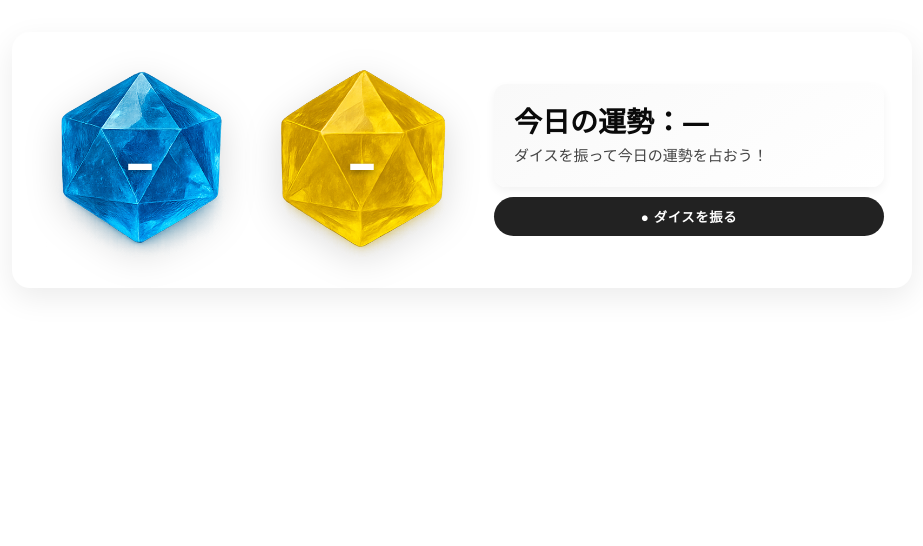
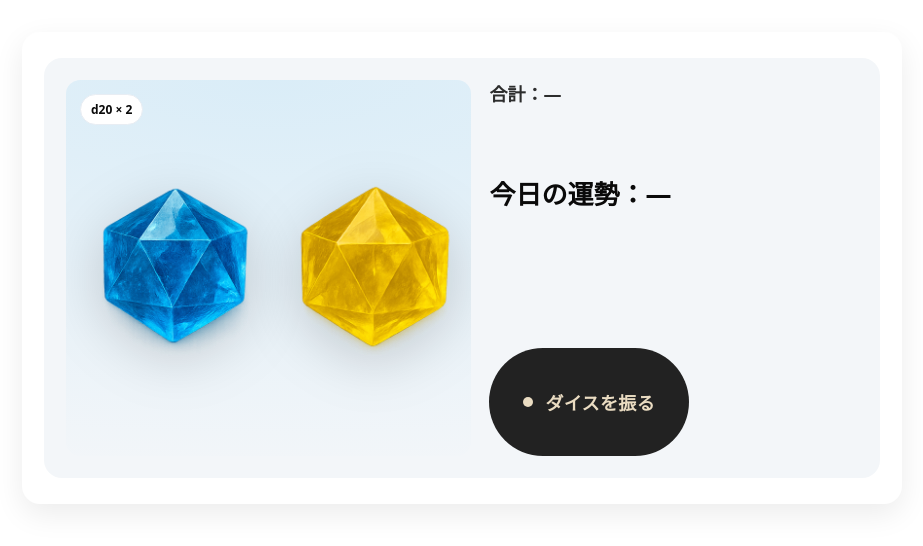
Before and after one commit to toshi0120noma-spec/disce, a plain HTML site: page index.html in a window 1280 px wide. Shown: the whole page, without its empty margins (178-1101 px from the left). Drawn offline with Linux system fonts and the light colour scheme.

Commit message:
Update index.html

```diff
--- a/index.html
+++ b/index.html
@@ -6,202 +6,236 @@
 <title>Dice Fortune | げーまー哲</title>
 <style>
   :root{
-    --accent:#24AAED;
-    --accent2:#FFD54F;
-    --bg:#ffffff;
-    --ink:#0a0a0a;
-    --soft:#f3f6f9;
-    --radius:18px;
-    --shadow:0 10px 30px rgba(0,0,0,.08);
+    --accent:#24AAED; --ink:#0a0a0a; --bg:#ffffff; --soft:#f3f6f9;
+    --radius:18px; --shadow:0 10px 30px rgba(0,0,0,.08);
+    --btn-bg:#222; --btn-ink:#EADCC2;
+  }
+  html,body{height:100%;background:var(--bg);color:var(--ink);
+    font-family:ui-sans-serif,system-ui,-apple-system,Segoe UI,Roboto,Helvetica,Arial,"Noto Sans JP","Hiragino Kaku Gothic ProN","Yu Gothic UI","Yu Gothic",Meiryo,sans-serif;}
+  .wrap{max-width:880px;margin:0 auto;padding:24px}
+  .card{background:#fff;border-radius:var(--radius);box-shadow:var(--shadow);padding:22px}
+
+  .stage{margin:4px 0;border-radius:var(--radius);background:var(--soft);padding:22px;display:grid;grid-template-columns:1fr;gap:18px}
+  @media (min-width:760px){ .stage{grid-template-columns:1.1fr 1fr} }
+
+  .dice-area{display:grid;place-items:center;position:relative;border-radius:14px;
+    background:radial-gradient(1200px 400px at 50% 0%, rgba(36,170,237,.12), transparent);
+    padding:18px; min-height:300px; overflow:hidden;
+  }
+  @media (min-width:760px){ .dice-area{min-height:340px} }
+
+  .badge{position:absolute;top:14px;left:14px;background:#fff;border-radius:999px;padding:6px 10px;font-weight:800;font-size:12px;border:1px solid #e8edf3}
+
+  .dice-grid{
+    width:100%;
+    display:grid;
+    grid-template-columns:1fr 1fr;
+    gap:min(5vw,20px);
+    align-items:center; justify-items:center;
   }
 
-  html,body{
-    height:100%;
-    background:var(--bg);
-    color:var(--ink);
-    font-family:"Noto Sans JP", system-ui, sans-serif;
+  .die-wrap{position:relative; display:grid; place-items:center;}
+  .die{
+    width:min(32vw,180px); height:min(32vw,180px);
+    background-size:contain; background-repeat:no-repeat; background-position:center;
+    will-change:transform,filter; transform-style:preserve-3d;
+    filter:drop-shadow(0 14px 28px rgba(0,0,0,.18));
   }
 
-  .wrap{max-width:900px;margin:0 auto;padding:24px}
-  .card{background:#fff;border-radius:var(--radius);box-shadow:var(--shadow);padding:28px}
-
-  .stage{
-    display:grid;
-    grid-template-columns:1fr 1fr;
-    align-items:center;
-    gap:32px;
+  /* 単発回転：途中の再加速なし、短め */
+  .die.spin{animation:spinY 2.2s cubic-bezier(.05,.65,.25,1) forwards;}
+  @keyframes spinY{
+    0%  {transform:rotateX(10deg) rotateY(0deg) scale(1);    filter:drop-shadow(0 8px 18px rgba(0,0,0,.14));}
+    100%{transform:rotateX(10deg) rotateY(1440deg) scale(1); filter:drop-shadow(0 14px 28px rgba(0,0,0,.18));}
+  }
+  .die.tilt-a{transition:transform .18s ease;transform:rotateX(14deg) rotateZ(-6deg)}
+  .die.tilt-b{transition:transform .18s ease;transform:rotateX(12deg) rotateZ(5deg)}
+  @media (prefers-reduced-motion:reduce){
+    .die.spin{animation-duration:.4s}
+    .die.tilt-a,.die.tilt-b{transition-duration:.08s}
   }
 
-  .die-area{
-    display:flex;
-    justify-content:center;
-    align-items:center;
-    gap:22px;
-    position:relative;
-  }
-
-  .die{
-    width:min(38vw,200px);
-    height:min(38vw,200px);
-    background-size:contain;
-    background-repeat:no-repeat;
-    background-position:center;
-    position:relative;
-    will-change:transform, filter;
-    transition:transform 1s cubic-bezier(.2,.7,.2,1);
-    filter:drop-shadow(0 10px 18px rgba(0,0,0,.15));
-  }
-
-  .die img{
-    width:100%;
-    height:100%;
-    object-fit:contain;
-  }
-
-  .num{
-    position:absolute;
-    top:50%;
-    left:50%;
-    transform:translate(-50%,-50%);
-    font-weight:900;
-    font-size:clamp(28px,6vw,56px);
-    color:white;
-    text-shadow:0 2px 6px rgba(0,0,0,.4);
+  /* 数字を各ダイスの“中央”に */
+  .die-num{
+    position:absolute; inset:auto;
+    width:100%; height:100%;
+    display:grid; place-items:center;
+    font-weight:900; letter-spacing:.02em;
+    font-size:clamp(38px,8.5vw,68px);
+    color:#fff; text-shadow:0 2px 6px rgba(0,0,0,.35),0 0 1px rgba(0,0,0,.3);
+    opacity:0; transform:scale(.9);
+    transition:opacity .25s ease,transform .25s ease;
     pointer-events:none;
   }
+  .die-num.show{opacity:1;transform:scale(1)}
 
-  .die.spin{
-    animation:spinY 5s cubic-bezier(.25,.8,.25,1);
+  .result{display:grid;gap:10px}
+  .result .small{margin:0;opacity:.75;font-size:clamp(14px,2.6vw,16px)}
+  .result .big{margin:0;font-weight:900;font-size:clamp(20px,3.6vw,26px)}
+  .result .sum{margin:0;opacity:.85;font-size:clamp(16px,3vw,18px);font-weight:800}
+  .result .comment{margin:0;opacity:.9;font-size:clamp(13px,2.4vw,15px);line-height:1.7}
+
+  .actions{display:flex;gap:10px;flex-wrap:wrap}
+  .btn{border:none;cursor:pointer;font-weight:800;display:inline-flex;align-items:center;gap:12px}
+  /* 横長・薄め（高さ控えめ） */
+  .btn.primary{
+    background:var(--btn-bg); color:var(--btn-ink);
+    padding:12px 34px; border-radius:999px;
+    font-size:clamp(14px,2.8vw,18px); letter-spacing:.02em;
   }
-  @keyframes spinY{
-    0%{transform:rotateY(0deg) rotateX(10deg);}
-    90%{transform:rotateY(1500deg) rotateX(10deg);}
-    100%{transform:rotateY(1490deg) rotateX(14deg);}
-  }
-
-  .result{
-    display:flex;
-    flex-direction:column;
-    gap:10px;
-  }
-
-  .fortune-card{
-    background:linear-gradient(145deg,#f9f9f9,#ffffff);
-    border-radius:12px;
-    box-shadow:0 4px 10px rgba(0,0,0,.05);
-    padding:16px 20px;
-  }
-
-  .fortune-card h3{
-    margin:0;
-    font-size:clamp(20px,4vw,28px);
-    font-weight:800;
-  }
-
-  .fortune-card p{
-    margin:4px 0 0;
-    font-size:15px;
-    color:#444;
-  }
-
-  .btn{
-    background:#222;
-    color:#fff;
-    border:none;
-    border-radius:999px;
-    padding:10px 28px;
-    font-weight:700;
-    cursor:pointer;
-    letter-spacing:.05em;
-    transition:background .25s;
-  }
-  .btn:hover{background:#333;}
-
-  @media (max-width:760px){
-    .stage{grid-template-columns:1fr;gap:24px;}
-  }
+  .btn.primary::before{content:"";width:10px;height:10px;border-radius:50%;background:var(--btn-ink);display:inline-block}
 </style>
 </head>
 <body>
   <div class="wrap">
     <div class="card">
+      <!-- タイトル行と▶︎は削除 -->
       <div class="stage">
-        <div class="die-area">
-          <div class="die" id="die1">
-            <img src="img/d20_a.png" alt="blue die">
-            <div class="num" id="num1">–</div>
-          </div>
-          <div class="die" id="die2">
-            <img src="img/d20_b.png" alt="yellow die">
-            <div class="num" id="num2">–</div>
+        <div class="dice-area">
+          <span class="badge">d20 × 2</span>
+          <div class="dice-grid">
+            <div class="die-wrap">
+              <div class="die" id="dieA" aria-hidden="true"></div>
+              <div class="die-num" id="numA" aria-live="polite"></div>
+            </div>
+            <div class="die-wrap">
+              <div class="die" id="dieB" aria-hidden="true"></div>
+              <div class="die-num" id="numB" aria-live="polite"></div>
+            </div>
           </div>
         </div>
         <div class="result">
-          <div class="fortune-card">
-            <h3 id="fortune">今日の運勢：—</h3>
-            <p id="comment">ダイスを振って今日の運勢を占おう！</p>
-            <p id="sum" style="margin-top:6px;font-weight:700;color:#666;"></p>
-          </div>
-          <button class="btn" id="rollBtn">● ダイスを振る</button>
+          <!-- 「結果：13 と 8」は廃止 → 合計だけ表示＋ゾロ目なら“●のゾロ目” -->
+          <p class="sum" id="sumLabel">合計：—</p>
+          <p class="big" id="fortuneLabel">今日の運勢：—</p>
+          <p class="comment" id="fortuneComment"></p>
+          <div class="actions"><button class="btn primary" id="rollBtn">ダイスを振る</button></div>
         </div>
       </div>
     </div>
   </div>
 
+  <audio id="sfx" src="sound/dice.mp3" preload="auto"></audio>
+
 <script>
-  const die1 = document.getElementById('die1');
-  const die2 = document.getElementById('die2');
-  const num1 = document.getElementById('num1');
-  const num2 = document.getElementById('num2');
-  const fortuneEl = document.getElementById('fortune');
-  const commentEl = document.getElementById('comment');
-  const sumEl = document.getElementById('sum');
+  // ===== PNG（色違い）パス =====
+  const diceImages = { A:'img/d20_a.png', B:'img/d20_b.png' };
+
+  // 要素
+  const dieA = document.getElementById('dieA');
+  const dieB = document.getElementById('dieB');
+  const numA = document.getElementById('numA');
+  const numB = document.getElementById('numB');
+  const fortuneLabel = document.getElementById('fortuneLabel');
+  const fortuneComment = document.getElementById('fortuneComment');
+  const sumLabel = document.getElementById('sumLabel');
   const rollBtn = document.getElementById('rollBtn');
+  const sfx = document.getElementById('sfx');
 
+  // 画像プリロード＆適用
+  [diceImages.A, diceImages.B].forEach(src=>{ const i=new Image(); i.src=src; });
+  dieA.style.backgroundImage = `url(${diceImages.A})`;
+  dieB.style.backgroundImage = `url(${diceImages.B})`;
+
+  let endTimer = null;
+
+  // 優しい女性トーンの運勢コメント
   const fortunes = {
-    "超大吉": ["奇跡の一日が始まる！", "最高の結果を掴もう！", "すべてが味方する日。"],
-    "大吉": ["最高の一日が待ってる！", "今日は勢いで突っ走れ！", "運気MAX！いざ冒険へ！"],
-    "中吉": ["いい感じ。流れに乗ろう。", "少しの工夫で大きな成果が出そう。", "穏やかな幸運が訪れる日。"],
-    "小吉": ["無理せず行こう。", "静かな努力が後で実を結ぶ。", "控えめが吉。"],
-    "末吉": ["小さな幸せに気づこう。", "一歩ずつ前進！", "今は充電の時。"],
-    "凶": ["ダイスは気まぐれ…でも次が本番！", "落ち込むな！再挑戦チャンス！", "これは逆に幸運の前触れかも？"],
-    "大凶": ["嵐の前の静けさ…", "逆境こそチャンス！", "一呼吸おこう。"]
+    "超大吉": ["今日はすべてが味方です。肩の力を抜いて、そのまま進みましょう。", "がんばってきたことが、静かに花ひらく日。自分を信じて大丈夫。", "小さな喜びが重なって、心がふわっと軽くなりそう。"],
+    "大吉":   ["いい風が吹いています。素直な一歩が、思わぬ実りに。", "あなたの魅力が伝わる日。やさしい言葉から始めてみて。", "気持ちの余裕が、素敵なご縁を呼び込みます。"],
+    "吉":     ["無理をしなくても、ちゃんと前に進めていますよ。", "丁寧に選んだ行動が、やがて確かな実感に。", "ほどよいペースで、心地よさを大切に。"],
+    "中吉":   ["静かな追い風。焦らず、できることから積み重ねましょう。", "あなたらしいやり方で大丈夫。落ち着いて、ゆっくりと。", "小さな調整で、ぐっと過ごしやすくなります。"],
+    "小吉":   ["今日は“整える”が吉。休むことも立派な前進です。", "やさしい気配りが、思いのほか伝わっていきますよ。", "ほどよく手放して、身軽に過ごしましょう。"],
+    "末吉":   ["慎重さが味方。今日は深呼吸を多めに。", "準備を整えれば、安心して次に進めます。", "無理に広げず、今あるものを丁寧に。"],
+    "凶":     ["うまくいかない時は、少しだけ歩みをゆるめましょう。", "あたたかい飲み物で一息。明日に期待で大丈夫。", "今日は守りの日。自分を責めないで。"],
+    "大凶":   ["立ち止まる勇気が、あなたを守ってくれます。", "いまは温めるとき。整えてからで間に合います。", "大切なものほど、ゆっくりと育ちます。"]
   };
 
-  function getFortune(n1,n2){
-    if(n1===20 && n2===20) return "超大吉";
-    if(n1===n2) return "大吉";
-    const sum = n1+n2;
-    if(sum>=35) return "中吉";
-    if(sum>=25) return "小吉";
-    if(sum>=15) return "末吉";
-    if(sum>=10) return "凶";
-    return "大凶";
+  // 判定
+  function fortuneFromPair(a,b){
+    if (a===20 && b===20) return ['スーパークリティカル・超大吉','超大吉'];
+    if (a===b)            return ['クリティカル・大吉','大吉'];
+    const sum=a+b;
+    if (sum>=34) return ['吉','吉'];
+    if (sum>=28) return ['中吉','中吉'];
+    if (sum>=22) return ['小吉','小吉'];
+    if (sum>=16) return ['末吉','末吉'];
+    if (sum>=10) return ['凶','凶'];
+    return ['大凶','大凶'];
   }
 
-  function rollDie(){
-    die1.classList.remove('spin');
-    die2.classList.remove('spin');
-    void die1.offsetWidth; void die2.offsetWidth;
-    die1.classList.add('spin');
-    die2.classList.add('spin');
-
-    setTimeout(()=>{
-      const n1 = Math.ceil(Math.random()*20);
-      const n2 = Math.ceil(Math.random()*20);
-      num1.textContent = n1;
-      num2.textContent = n2;
-      const fortune = getFortune(n1,n2);
-      const msgs = fortunes[fortune];
-      const msg = msgs[Math.floor(Math.random()*msgs.length)];
-      const sum = n1===n2 ? `⚫︎のゾロ目` : `合計：${n1+n2}`;
-      fortuneEl.textContent = `今日の運勢：${fortune}`;
-      commentEl.textContent = msg;
-      sumEl.textContent = sum;
-    },4800);
+  function clearNumbers(){
+    numA.classList.remove('show'); numA.textContent='';
+    numB.classList.remove('show'); numB.textContent='';
   }
 
-  rollBtn.addEventListener('click', rollDie);
+  function roll(){
+    try{ sfx.currentTime=0; sfx.play(); }catch(e){}
+    if (endTimer){ clearTimeout(endTimer); endTimer=null; }
+
+    [dieA,dieB].forEach(d=>{ d.classList.remove('tilt-a','tilt-b','spin'); void d.offsetWidth; d.classList.add('spin'); });
+    clearNumbers();
+    fortuneLabel.textContent='今日の運勢：—';
+    fortuneComment.textContent='';
+    sumLabel.textContent='合計：—';
+
+    const ROLL_MS=2200; // 短め。再加速なしで停止
+    endTimer=setTimeout(()=>{
+      [dieA,dieB].forEach(d=>d.classList.remove('spin'));
+      setTimeout(()=>{ dieA.classList.add('tilt-a'); dieB.classList.add('tilt-b'); },40);
+
+      const a=1+Math.floor(Math.random()*20);
+      const b=1+Math.floor(Math.random()*20);
+      const sum=a+b;
+      const [display,tier]=fortuneFromPair(a,b);
+
+      // 合計のみ表示。ゾロ目なら「●のゾロ目」を添える
+      if (a===b){
+        sumLabel.textContent=`合計：${sum}（${a}のゾロ目）`;
+      } else {
+        sumLabel.textContent=`合計：${sum}`;
+      }
+
+      fortuneLabel.textContent=`今日の運勢：${display}`;
+
+      const pool = fortunes[tier] || [];
+      fortuneComment.textContent = pool.length ? pool[Math.floor(Math.random()*pool.length)] : '';
+
+      setTimeout(()=>{
+        numA.textContent=a; numA.classList.add('show');
+        numB.textContent=b; numB.classList.add('show');
+      },140);
+
+      // URLに結果を保持（共有用）
+      const url=new URL(location.href);
+      url.searchParams.set('r1',a); url.searchParams.set('r2',b);
+      history.replaceState({},'',url);
+
+      endTimer=null;
+    },ROLL_MS);
+  }
+
+  // 復元（合計＋ゾロ目表記に合わせて表示）
+  (function initFromURL(){
+    const p=new URLSearchParams(location.search);
+    const r1=Number(p.get('r1')), r2=Number(p.get('r2'));
+    if (r1>=1&&r1<=20&&r2>=1&&r2<=20){
+      const [display,tier]=fortuneFromPair(r1,r2);
+      const sum=r1+r2;
+      if (r1===r2){
+        sumLabel.textContent=`合計：${sum}（${r1}のゾロ目）`;
+      }else{
+        sumLabel.textContent=`合計：${sum}`;
+      }
+      const pool = fortunes[tier] || [];
+      fortuneComment.textContent = pool.length ? pool[Math.floor(Math.random()*pool.length)] : '';
+      fortuneLabel.textContent=`今日の運勢：${display}`;
+      numA.textContent=r1; numB.textContent=r2; numA.classList.add('show'); numB.classList.add('show');
+      dieA.classList.add('tilt-a'); dieB.classList.add('tilt-b');
+    }
+  })();
+
+  rollBtn.addEventListener('click', roll);
 </script>
 </body>
 </html>
```
